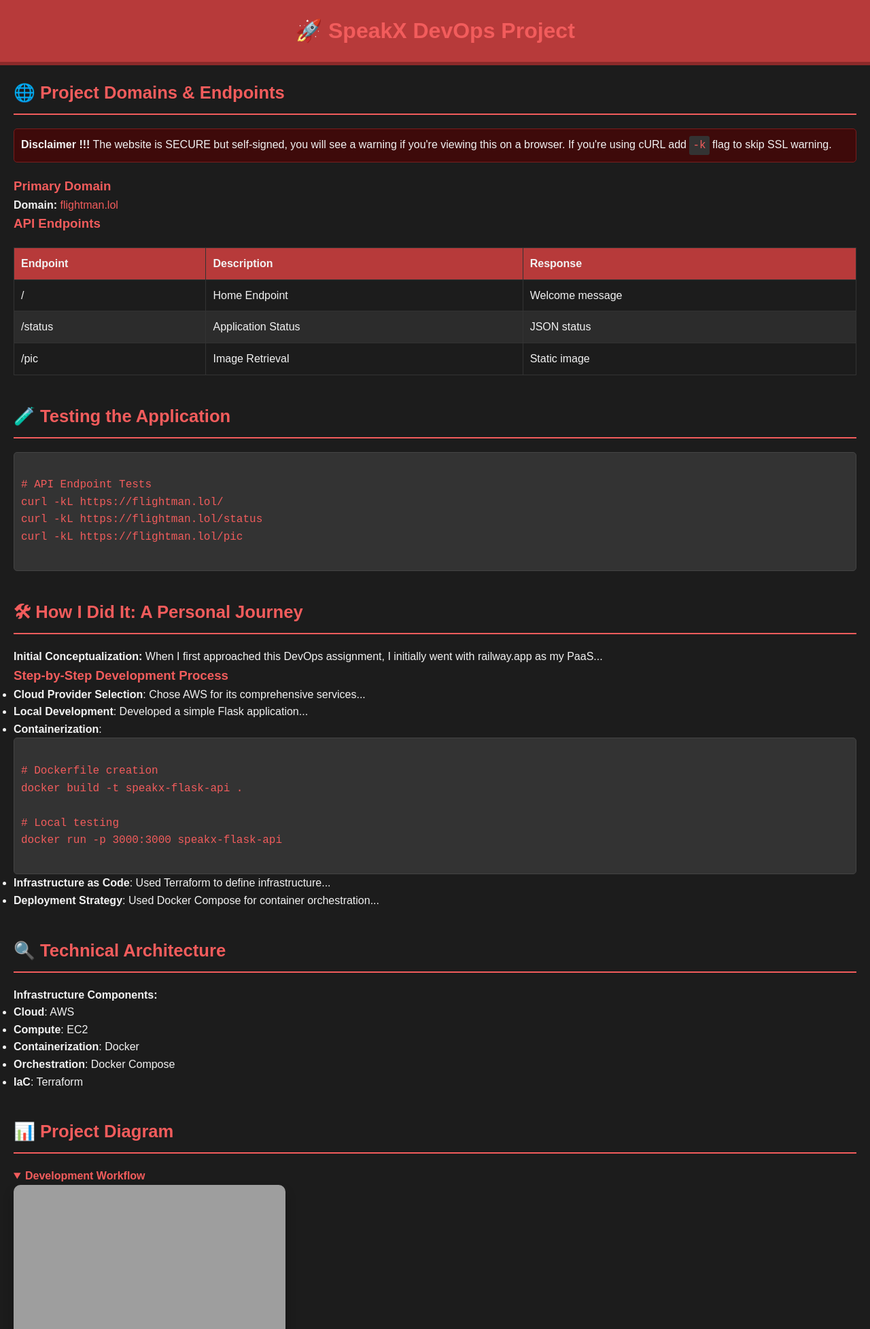
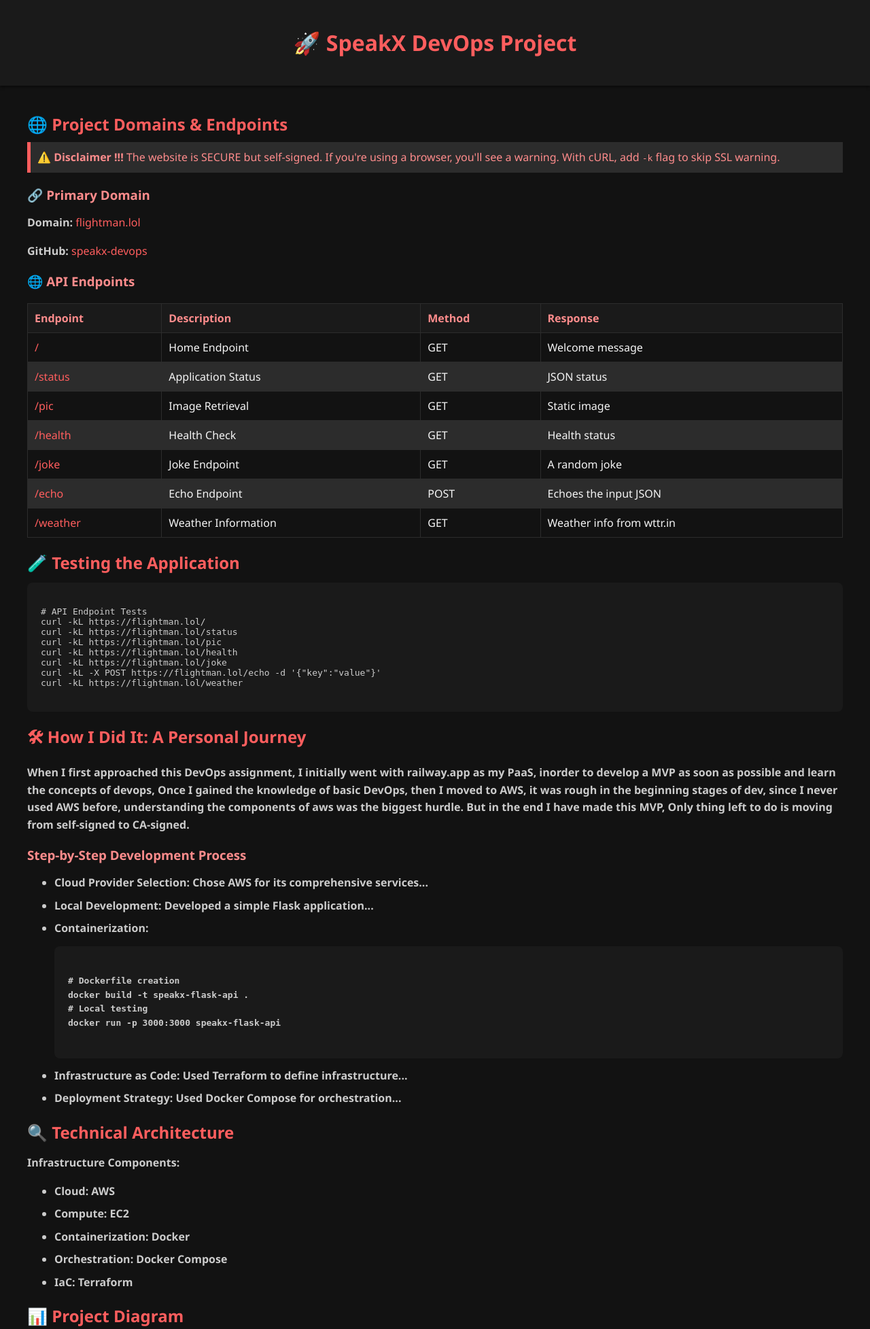
Before and after one commit to flightman69/devops_tw, a Flask app: page / in a window 1280 px wide. Shown: the top 1955 px of the page at 68% size. Run offline with Flask 3, Linux system fonts and the light colour scheme; grey boxes are pictures that could not be loaded.

Commit message:
updated landing page

```diff
--- a/app/app.py
+++ b/app/app.py
@@ -1,19 +1,79 @@
-from flask import Flask, jsonify, send_from_directory, render_template
+from flask import Flask , send_from_directory, render_template,jsonify, Response
+import requests
 import os
+import re
+import random
+
+jokes = [
+    "Why do programmers always mix up Christmas and Halloween? Because Oct 31 == Dec 25.",
+    "I don't always test my code, but when I do, I do it in production.",
+    "Why do programmers prefer dark mode? Because light mode is for people who don’t code.",
+    "I have a joke about UDP, but you probably won't get it.",
+    "My code works perfectly... until I try to run it.",
+    "Why did the developer go broke? Because he used up all his cache.",
+    "I spent hours debugging my code... It was the semicolon all along."
+]
+
 
 app = Flask(__name__)
 
 @app.route('/')
 def home():
     return render_template('index.html')
+
+
 @app.route('/status')
 def status():
-    return jsonify({
-        "status": "API is up and Running."
-    })
+    return {
+        "status": "active",
+        "version": "1.0.0",
+        "environment": "production"
+    }, 200
+
+
+@app.route('/health')
+def health_check():
+    return {"status": "healthy"}, 200
+
+
+@app.route('/echo', methods=['POST'])
+def echo():
+    data = request.get_json()
+    return data, 200
+
+
+@app.route('/joke')
+def get_joke():
+    joke = random.choice(jokes)
+    return {"joke": joke}, 200
+
+
 @app.route('/pic')
 def show_pic():
-    return send_from_directory('images', 'img.png')
+
+    images_folder = 'images'
+    image_files = [f for f in os.listdir(images_folder) if os.path.isfile(os.path.join(images_folder, f))]
+
+
+    random_image = random.choice(image_files)
+
+
+    return send_from_directory(images_folder, random_image)
+
+@app.route('/weather')
+def get_weather():
+
+    url = 'https://wttr.in'
+
+    try:
+        response = requests.get(url)
+        if response.status_code == 200:
+            weather_info = re.sub(r'\x1b\[[0-9;]*m', '', response.text)
+            return Response(weather_info, content_type='text/plain; charset=utf-8'), 200
+        else:
+            return "Error: Failed to fetch weather data", 500
+    except Exception as e:
+        return f"Error: {str(e)}", 500
 
 if __name__ == '__main__':
     port = int(os.environ.get('PORT', 3000))
--- a/app/static/css/styles.css
+++ b/app/static/css/styles.css
@@ -1,179 +1,136 @@
-/* General Styles */
-* {
+/* Base Styles */
+body {
+  background-color: #121212;
+  color: #F5F5F5;
+  font-family: 'Segoe UI', Tahoma, Geneva, Verdana, sans-serif;
   margin: 0;
   padding: 0;
-  box-sizing: border-box;
-}
-
-body {
-  font-family: 'Arial', sans-serif;
-  background-color: #1C1C1C; /* Dark background for contrast */
-  color: #F2F2F2; /* Light text color */
-  line-height: 1.6;
-}
-
-h1, h2, h3 {
-  color: #F25C5C; /* Soft red for headings */
 }
 
 header {
-  background-color: #B73A3A; /* Deep fiery red background */
-  color: #F2F2F2;
-  padding: 20px;
+  background-color: #1A1A1A;
+  color: #FF5E5E;
+  padding: 20px 0;
   text-align: center;
-  border-bottom: 5px solid #8C2A2A; /* Slightly darker red for a border effect */
+  box-shadow: 0 2px 4px rgba(0, 0, 0, 0.5);
 }
 
+/* Section Styles */
 .container {
+  max-width: 1200px;
+  margin: 0 auto;
   padding: 20px;
 }
 
-section {
-  margin-bottom: 40px;
+h2 {
+  color: #FF5E5E;
+  margin-bottom: 10px;
 }
 
-h2 {
-  border-bottom: 2px solid #F25C5C; /* Soft red border */
-  padding-bottom: 10px;
-  margin-bottom: 20px;
-  font-size: 1.6rem;
+h3 {
+  color: #FF8C8C;
+  margin-bottom: 8px;
 }
 
-/* Tables */
+p, li {
+  line-height: 1.6;
+  color: #CCCCCC;
+}
+
+/* Table Styles */
 table {
   width: 100%;
   border-collapse: collapse;
-  margin-top: 20px;
+  margin: 20px 0;
 }
 
-th, td {
+table th, table td {
+  border: 1px solid #2C2C2C;
   padding: 10px;
   text-align: left;
-  border: 1px solid #333;
 }
 
-th {
-  background-color: #B73A3A; /* Deep red background for table headers */
-  color: #F2F2F2;
+table th {
+  background-color: #1A1A1A;
+  color: #FF8C8C;
 }
 
-tr:nth-child(even) {
-  background-color: #2C2C2C; /* Light blackish grey for even rows */
+table tr:nth-child(even) {
+  background-color: #2C2C2C;
 }
 
-tr:hover {
-  background-color: #F25C5C; /* Red background on hover for rows */
+table tr:hover {
+  background-color: #333333;
 }
 
-/* Links */
+/* Link Styles */
 a {
-  color: #F25C5C;
+  color: #FF5E5E;
   text-decoration: none;
+  transition: color 0.3s ease;
 }
 
 a:hover {
-  text-decoration: underline;
-  color: #B73A3A; /* Darker red when hovered */
+  color: #FF8C8C;
+  text-shadow: 0 0 5px rgba(255, 142, 142, 0.8);
 }
 
-/* Code and Preformatted Text */
-code {
-  font-family: 'Courier New', Courier, monospace;
-  background-color: #333; /* Dark background for code */
-  color: #F25C5C; /* Red text color for code */
-  padding: 5px;
-  border-radius: 3px;
+/* Button Styles */
+button {
+  background-color: #FF5E5E;
+  color: #FFFFFF;
+  border: none;
+  padding: 10px 20px;
+  cursor: pointer;
+  transition: background-color 0.3s ease;
 }
 
-pre {
-  background-color: #333; /* Dark background for preformatted text */
-  color: #F25C5C;
-  padding: 10px;
-  border-radius: 5px;
-  overflow-x: auto;
-  border: 1px solid #444; /* Subtle border */
+button:hover {
+  background-color: #FF8C8C;
 }
 
-/* Warning Box */
-.warning {
-  background-color: #3E0A0A; /* Darker red warning box */
-  padding: 10px;
-  border: 1px solid #7A1D1D; /* Slightly lighter red border */
-  margin-bottom: 20px;
-  border-radius: 5px;
-  color: #F2F2F2;
+/* Pre Code Block */
+pre {
+  background-color: #1A1A1A;
+  color: #CCCCCC;
+  padding: 20px;
+  border-radius: 8px;
+  overflow-x: auto;
 }
 
-/* Details Section */
-details {
-  margin-top: 10px;
+/* Animation */
+@keyframes pop {
+  0% { transform: scale(1); }
+  50% { transform: scale(1.1); }
+  100% { transform: scale(1); }
+}
+
+a:hover {
+  animation: pop 0.3s forwards;
+}
+
+/* Additional Styling */
+.warning {
+  background-color: #2C2C2C;
+  padding: 10px;
+  border-left: 5px solid #FF5E5E;
+  margin-bottom: 20px;
+}
+
+.warning p {
+  margin: 0;
+  color: #FF8C8C;
+}
+
+li {
+  margin-bottom: 8px;
 }
 
 details summary {
   cursor: pointer;
-  font-weight: bold;
-  color: #F25C5C; /* Red for clickable summary */
+  color: #FF5E5E;
 }
 
-details summary:hover {
-  color: #B73A3A; /* Darker red on hover */
+details[open] summary {
+  color: #FF8C8C;
 }
-
-/* Footer Styles */
-footer {
-  text-align: center;
-  padding: 20px;
-  background-color: #1C1C1C;
-  color: #F2F2F2;
-  margin-top: 40px;
-}
-
-footer a {
-  color: #F25C5C; /* Red links in footer */
-}
-
-footer a:hover {
-  text-decoration: underline;
-}
-
-/* Button Styles */
-button {
-  background-color: #F25C5C; /* Red button background */
-  color: white;
-  padding: 10px 20px;
-  border: none;
-  border-radius: 5px;
-  cursor: pointer;
-  font-size: 1.1rem;
-  transition: background-color 0.3s;
-}
-
-button:hover {
-  background-color: #B73A3A; /* Darker red on hover */
-}
-
-/* Container for Diagrams */
-.project-diagram img {
-  max-width: 100%;
-  border-radius: 10px;
-  box-shadow: 0 10px 15px rgba(0, 0, 0, 0.3);
-}
-
-/* Responsive Design */
-@media (max-width: 768px) {
-  .container {
-      padding: 10px;
-  }
-
-  h1 {
-      font-size: 1.5rem;
-  }
-
-  h2 {
-      font-size: 1.4rem;
-  }
-
-  table, pre, code {
-      font-size: 0.9rem;
-  }
-}
--- a/app/templates/index.html
+++ b/app/templates/index.html
@@ -1,11 +1,13 @@
 <!DOCTYPE html>
 <html lang="en">
+
 <head>
     <meta charset="UTF-8">
     <meta name="viewport" content="width=device-width, initial-scale=1.0">
-    <title>SpeakX DevOps Project</title>
+    <title>🚀 SpeakX DevOps Project</title>
     <link rel="stylesheet" href="static/css/styles.css">
 </head>
+
 <body>
     <header>
         <h1>🚀 SpeakX DevOps Project</h1>
@@ -15,37 +17,75 @@
         <section class="project-domains">
             <h2>🌐 Project Domains & Endpoints</h2>
             <div class="warning">
-                <p><strong>Disclaimer !!!</strong> The website is SECURE but self-signed, you will see a warning if you're viewing this on a browser. If you're using cURL add <code>-k</code> flag to skip SSL warning.</p>
-            </div>
-            <div class="domain">
-                <h3>Primary Domain</h3>
-                <p><strong>Domain:</strong> <a href="https://flightman.lol">flightman.lol</a></p>
+                <p><strong>⚠️ Disclaimer !!!</strong> The website is SECURE but self-signed. If you're using a browser, you'll see a warning. With cURL, add <code>-k</code> flag to skip SSL warning.</p>
             </div>
 
-            <h3>API Endpoints</h3>
+            <div class="domain">
+                <h3>🔗 Primary Domain</h3>
+                <p><strong>Domain:</strong> <a href="https://flightman.lol" target="_blank">flightman.lol</a></p>
+                <p><strong>GitHub:</strong> <a href="https://github.com/flightman69/speakx-devops" target="_blank">speakx-devops</a></p>
+            </div>
+
+            <h3>🌐 API Endpoints</h3>
             <table>
                 <thead>
                     <tr>
                         <th>Endpoint</th>
                         <th>Description</th>
+                        <th>Method</th>
                         <th>Response</th>
+
                     </tr>
                 </thead>
                 <tbody>
                     <tr>
-                        <td>/</td>
+                        <td><a href="https://flightman.lol/" target="_blank">/</a></td>
                         <td>Home Endpoint</td>
+                        <td>GET</td>
                         <td>Welcome message</td>
+
                     </tr>
                     <tr>
-                        <td>/status</td>
+                        <td><a href="https://flightman.lol/status" target="_blank">/status</a></td>
                         <td>Application Status</td>
+                        <td>GET</td>
                         <td>JSON status</td>
+
                     </tr>
                     <tr>
-                        <td>/pic</td>
+                        <td><a href="https://flightman.lol/pic" target="_blank">/pic</a></td>
                         <td>Image Retrieval</td>
+                        <td>GET</td>
                         <td>Static image</td>
+
+                    </tr>
+                    <tr>
+                        <td><a href="https://flightman.lol/health" target="_blank">/health</a></td>
+                        <td>Health Check</td>
+                        <td>GET</td>
+                        <td>Health status</td>
+
+                    </tr>
+                    <tr>
+                        <td><a href="https://flightman.lol/joke" target="_blank">/joke</a></td>
+                        <td>Joke Endpoint</td>
+                        <td>GET</td>
+                        <td>A random joke</td>
+
+                    </tr>
+                    <tr>
+                        <td><a href="https://flightman.lol/echo" target="_blank">/echo</a></td>
+                        <td>Echo Endpoint</td>
+                        <td>POST</td>
+                        <td>Echoes the input JSON</td>
+
+                    </tr>
+                    <tr>
+                        <td><a href="https://flightman.lol/weather" target="_blank">/weather</a></td>
+                        <td>Weather Information</td>
+                        <td>GET</td>
+                        <td>Weather info from wttr.in</td>
+
                     </tr>
                 </tbody>
             </table>
@@ -58,12 +98,17 @@
 curl -kL https://flightman.lol/
 curl -kL https://flightman.lol/status
 curl -kL https://flightman.lol/pic
+curl -kL https://flightman.lol/health
+curl -kL https://flightman.lol/joke
+curl -kL -X POST https://flightman.lol/echo -d '{"key":"value"}'
+curl -kL https://flightman.lol/weather
             </code></pre>
         </section>
 
         <section class="journey">
             <h2>🛠 How I Did It: A Personal Journey</h2>
-            <p><strong>Initial Conceptualization:</strong> When I first approached this DevOps assignment, I initially went with railway.app as my PaaS...</p>
+            <p><strong>When I first approached this DevOps assignment, I initially went with railway.app as my PaaS, inorder to develop a MVP as soon as possible and learn the concepts of devops, Once I gained the knowledge of basic DevOps, then I moved to AWS, it was rough in the beginning stages of dev, since I never used AWS before, understanding the components of aws was the biggest hurdle. But in the end I have made this MVP, Only thing left to do is moving from self-signed to CA-signed.</p>
+
             <h3>Step-by-Step Development Process</h3>
             <ul>
                 <li><strong>Cloud Provider Selection</strong>: Chose AWS for its comprehensive services...</li>
@@ -72,13 +117,12 @@
                     <pre><code>
 # Dockerfile creation
 docker build -t speakx-flask-api .
-
 # Local testing
 docker run -p 3000:3000 speakx-flask-api
                     </code></pre>
                 </li>
                 <li><strong>Infrastructure as Code</strong>: Used Terraform to define infrastructure...</li>
-                <li><strong>Deployment Strategy</strong>: Used Docker Compose for container orchestration...</li>
+                <li><strong>Deployment Strategy</strong>: Used Docker Compose for orchestration...</li>
             </ul>
         </section>
 
@@ -114,7 +158,7 @@
 
         <section class="previous-iteration">
             <h2>🚢 Previous Iteration: Railway.app</h2>
-            <p><strong>Initial Project:</strong> Domain: <a href="https://shavok.up.railway.app">shavok.up.railway.app</a></p>
+            <p><strong>Initial Project:</strong> Domain: <a href="https://shavok.up.railway.app" target="_blank">shavok.up.railway.app</a></p>
             <p><strong>Approach:</strong> Simplified PaaS deployment</p>
         </section>
 
@@ -161,26 +205,16 @@
         <section class="lessons-learned">
             <h2>🚀 Lessons Learned</h2>
             <ul>
-                <li>Importance of infrastructure as code</li>
-                <li>Benefits of cloud-native architectures</li>
-                <li>Value of comprehensive deployment strategies</li>
+                <li>🔧 Importance of comprehensive security in the cloud</li>
+                <li>🌍 Criticality of scalability in production environments</li>
+                <li>💡 Understanding the infrastructure cost-performance balance</li>
             </ul>
         </section>
 
-        <section class="acknowledgments">
-            <h2>🤝 Acknowledgments</h2>
-            <p>Special thanks to Railway.app for providing an initial platform for rapid development and deployment.</p>
-        </section>
-
-        <section class="contributing">
-            <h2>🤝 Contributing</h2>
-            <p>Contributions are welcome! Please open an issue or submit a pull request.</p>
-        </section>
-
-        <section class="license">
-            <h2>📜 License</h2>
-            <p>GPL.v3</p>
-        </section>
+        <footer>
+            <p>© 2025 SpeakX Project. All rights reserved. | Built with ❤️ by Flightman</p>
+        </footer>
     </section>
 </body>
+
 </html>
```
Also changed, not shown: app/images/4f30b7f20088f98fa2817c7fb6cc28782eff1db5f848e6dd0d4bde805362a654.png (added), app/images/61415249_2238356113143816_1994452872321826816_n.jpg (added), app/images/64ec1b15a023419153320f4f87735f74f9d5118a2d3b9319f7f98c5bcb9d2451.png (added), app/images/94326787_p0.jpg (added), app/images/Astolfo Bliss Japanese text vhs (200 percent resize).png (added), app/images/GTG.png (added), app/images/wallpaper_330.jpg (added), app/images/wallpaper_342.jpg (added), app/images/wallpaper_411.jpg (added), app/images/wallpaper_75.jpg (added).
